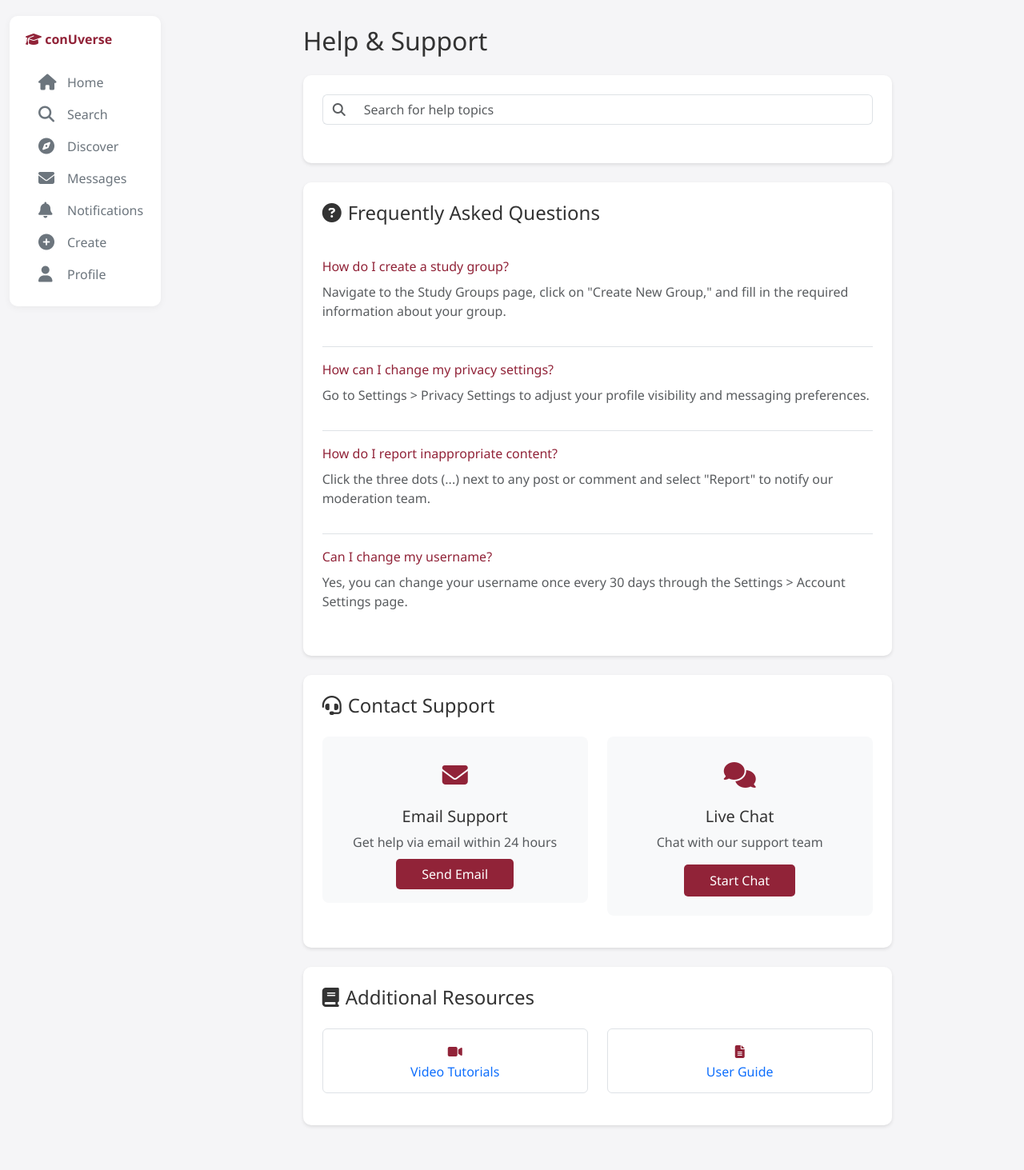
After one commit to DoanGiaHuyVu/conUverse, a Flask app: template templates/help_page.html in a window 1280 px wide. The commit adds this page. Shown: the whole page at 80% size. Run offline with Flask 3, Linux system fonts and the light colour scheme; the template is opened without the code that fills it, so the values that code supplies are empty.

Commit message:
update html and css

```diff
--- a/templates/discover_page.html
+++ b/templates/discover_page.html
@@ -179,6 +179,7 @@
             <div class="category-filter active">All</div>
             <div class="category-filter">Events</div>
             <div class="category-filter">Study Groups</div>
+            <div class="category-filter">Clubs</div>
             <div class="category-filter">Meetups</div>
             <div class="category-filter">Workshops</div>
             <div class="category-filter">Restaurants</div>
--- /dev/null
+++ b/templates/help_page.html
@@ -0,0 +1,223 @@
+<!DOCTYPE html>
+<html lang="en">
+  <head>
+    <meta charset="UTF-8" />
+    <meta name="viewport" content="width=device-width, initial-scale=1.0" />
+    <title>conUverse - Help & Support</title>
+    <link
+      href="https://cdn.jsdelivr.net/npm/bootstrap@5.3.0-alpha1/dist/css/bootstrap.min.css"
+      rel="stylesheet"
+    />
+    <link
+      rel="stylesheet"
+      href="https://cdnjs.cloudflare.com/ajax/libs/font-awesome/6.4.0/css/all.min.css"
+    />
+    <link rel="stylesheet" href="/static/css/home_page.css">
+    <style>
+      .help-container {
+        max-width: 800px;
+        margin: 0 auto;
+        padding: 2rem;
+      }
+
+      .help-section {
+        background: white;
+        border-radius: 10px;
+        padding: 1.5rem;
+        margin-bottom: 1.5rem;
+        box-shadow: 0 2px 4px rgba(0, 0, 0, 0.1);
+      }
+
+      .faq-item {
+        border-bottom: 1px solid #dee2e6;
+        padding: 1rem 0;
+      }
+
+      .faq-item:last-child {
+        border-bottom: none;
+      }
+
+      .faq-question {
+        color: #912338;
+        cursor: pointer;
+        font-weight: 500;
+      }
+
+      .contact-card {
+        background: #f8f9fa;
+        border-radius: 8px;
+        padding: 1.5rem;
+        margin-bottom: 1rem;
+      }
+
+      .contact-icon {
+        font-size: 2rem;
+        color: #912338;
+        margin-bottom: 1rem;
+      }
+
+      .support-btn {
+        background-color: #912338;
+        color: white;
+        border: none;
+        padding: 0.5rem 2rem;
+        border-radius: 5px;
+        transition: background-color 0.3s;
+      }
+
+      .support-btn:hover {
+        background-color: #7a1c2e;
+        color: white;
+      }
+    </style>
+  </head>
+  <body>
+    <!-- Mobile Search Bar -->
+    <div class="mobile-search">
+      <div class="input-group">
+        <span class="input-group-text bg-white border-end-0">
+          <i class="fas fa-search text-muted"></i>
+        </span>
+        <input
+          type="text"
+          class="form-control border-start-0"
+          placeholder="Search with conUverse"
+        />
+        <a href="notification_page.html" class="btn btn-link text-decoration-none">
+          <i class="fas fa-bell" style="color: #912338;"></i>
+        </a>
+      </div>
+    </div>
+
+    <div class="container-fluid">
+      <div class="row">
+        <!-- Left Navigation Sidebar -->
+        <div class="col-md-3 col-lg-2 desktop-nav">
+          <div class="sidebar sticky-top" style="top: 20px">
+            <h5 class="navbar-brand mb-4">
+              <i class="fas fa-graduation-cap"></i> conUverse
+            </h5>
+            <nav class="nav flex-column">
+              <a class="nav-link" href="home_page.html">
+                <i class="fas fa-home"></i> Home
+              </a>
+              <a class="nav-link" href="search_page.html">
+                <i class="fas fa-search"></i> Search
+              </a>
+              <a class="nav-link" href="discover_page.html">
+                <i class="fas fa-compass"></i> Discover
+              </a>
+              <a class="nav-link" href="message_page.html">
+                <i class="fas fa-envelope"></i> Messages
+              </a>
+              <a class="nav-link" href="notification_page.html">
+                <i class="fas fa-bell"></i> Notifications
+              </a>
+              <a class="nav-link" href="create_page.html">
+                <i class="fas fa-plus-circle"></i> Create
+              </a>
+              <a class="nav-link" href="profile_page.html">
+                <i class="fas fa-user"></i> Profile
+              </a>
+            </nav>
+          </div>
+        </div>
+
+        <!-- Main Content Area -->
+        <div class="col-md-9 col-lg-10">
+          <div class="help-container">
+            <h2 class="mb-4">Help & Support</h2>
+
+            <!-- Search Section -->
+            <div class="help-section">
+              <div class="input-group mb-4">
+                <span class="input-group-text bg-white border-end-0">
+                  <i class="fas fa-search text-muted"></i>
+                </span>
+                <input
+                  type="text"
+                  class="form-control border-start-0"
+                  placeholder="Search for help topics"
+                />
+              </div>
+            </div>
+
+            <!-- FAQ Section -->
+            <div class="help-section">
+              <h4 class="mb-4"><i class="fas fa-question-circle me-2"></i>Frequently Asked Questions</h4>
+              <div class="faq-item">
+                <p class="faq-question mb-2">How do I create a study group?</p>
+                <p class="text-muted">Navigate to the Study Groups page, click on "Create New Group," and fill in the required information about your group.</p>
+              </div>
+              <div class="faq-item">
+                <p class="faq-question mb-2">How can I change my privacy settings?</p>
+                <p class="text-muted">Go to Settings > Privacy Settings to adjust your profile visibility and messaging preferences.</p>
+              </div>
+              <div class="faq-item">
+                <p class="faq-question mb-2">How do I report inappropriate content?</p>
+                <p class="text-muted">Click the three dots (...) next to any post or comment and select "Report" to notify our moderation team.</p>
+              </div>
+              <div class="faq-item">
+                <p class="faq-question mb-2">Can I change my username?</p>
+                <p class="text-muted">Yes, you can change your username once every 30 days through the Settings > Account Settings page.</p>
+              </div>
+            </div>
+
+            <!-- Contact Support Section -->
+            <div class="help-section">
+              <h4 class="mb-4"><i class="fas fa-headset me-2"></i>Contact Support</h4>
+              <div class="row">
+                <div class="col-md-6">
+                  <div class="contact-card text-center">
+                    <div class="contact-icon">
+                      <i class="fas fa-envelope"></i>
+                    </div>
+                    <h5>Email Support</h5>
+                    <p class="text-muted">Get help via email within 24 hours</p>
+                    <a href="mailto:support@conuverse.com" class="support-btn text-decoration-none">Send Email</a>
+                  </div>
+                </div>
+                <div class="col-md-6">
+                  <div class="contact-card text-center">
+                    <div class="contact-icon">
+                      <i class="fas fa-comments"></i>
+                    </div>
+                    <h5>Live Chat</h5>
+                    <p class="text-muted">Chat with our support team</p>
+                    <button class="support-btn">Start Chat</button>
+                  </div>
+                </div>
+              </div>
+            </div>
+
+            <!-- Additional Resources -->
+            <div class="help-section">
+              <h4 class="mb-4"><i class="fas fa-book me-2"></i>Additional Resources</h4>
+              <div class="row">
+                <div class="col-md-6 mb-3">
+                  <a href="#" class="text-decoration-none">
+                    <div class="p-3 border rounded text-center">
+                      <i class="fas fa-video mb-2" style="color: #912338;"></i>
+                      <h6 class="mb-0">Video Tutorials</h6>
+                    </div>
+                  </a>
+                </div>
+                <div class="col-md-6 mb-3">
+                  <a href="#" class="text-decoration-none">
+                    <div class="p-3 border rounded text-center">
+                      <i class="fas fa-file-alt mb-2" style="color: #912338;"></i>
+                      <h6 class="mb-0">User Guide</h6>
+                    </div>
+                  </a>
+                </div>
+              </div>
+            </div>
+          </div>
+        </div>
+      </div>
+    </div>
+
+    <!-- Bootstrap JS -->
+    <script src="https://cdn.jsdelivr.net/npm/bootstrap@5.3.0-alpha1/dist/js/bootstrap.bundle.min.js"></script>
+  </body>
+</html>
```
Also changed, not shown: templates/term_condition_page.html (added, +175 -0 lines).
